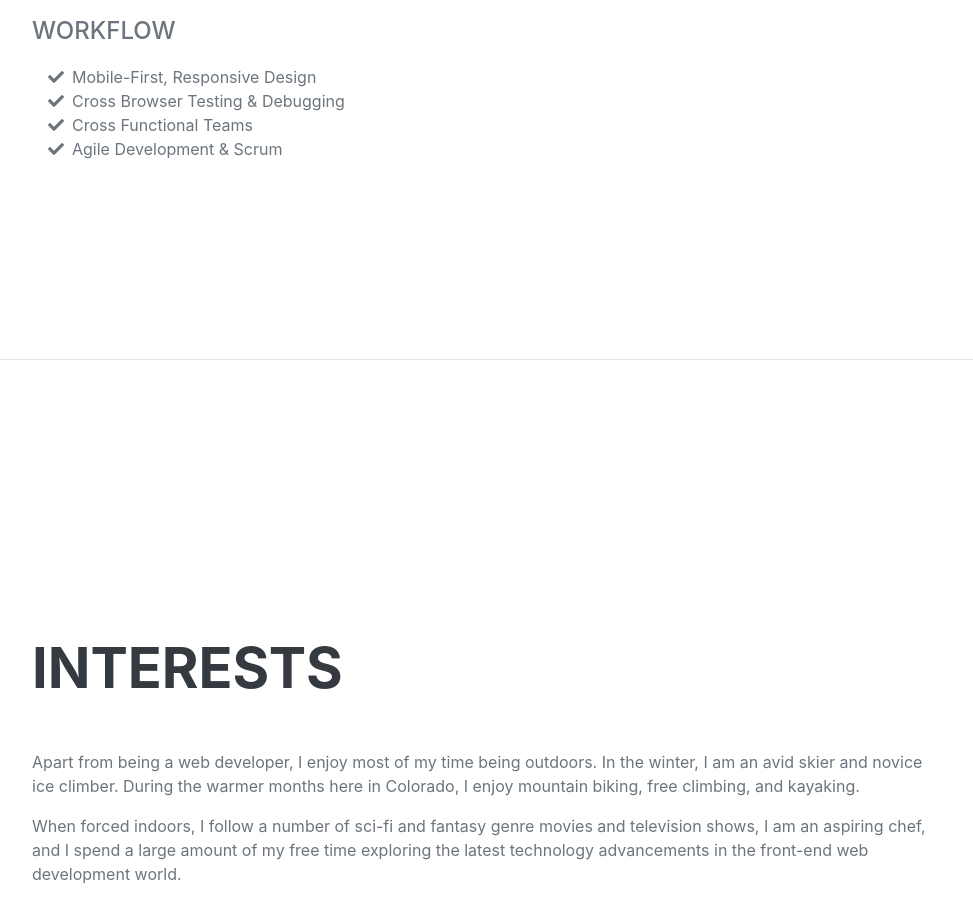
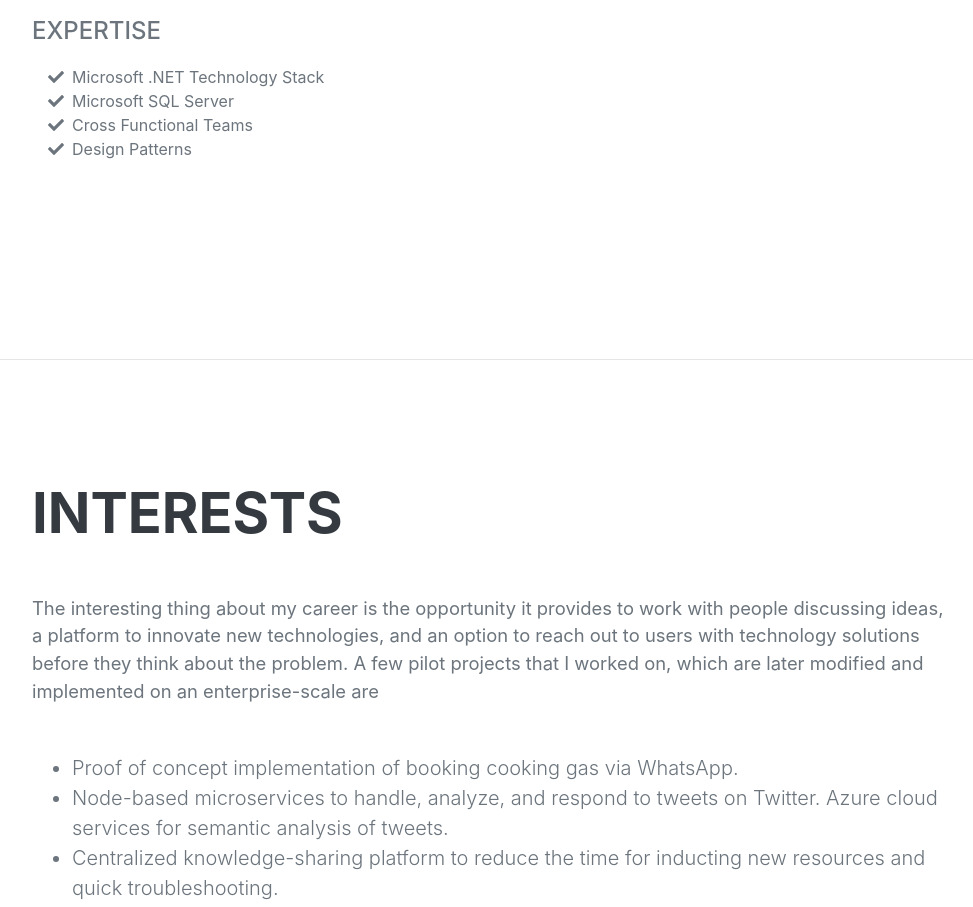
Before and after one commit to devisruthi/portfolio1, a plain HTML site: page index.html in a window 1280 px wide. Shown: the part 3764-4671 px from the top of the page, without its empty margins (288-1261 px from the left). Drawn offline with nearby package versions, Linux system fonts and the light colour scheme; a web font is replaced by a local one.

Commit message:
Add interests section

```diff
--- a/index.html
+++ b/index.html
@@ -107,23 +107,6 @@
                     </ul>
                 </p>
                 <div id="text" style="display: none">
-                    <p class="lead mb-5">
-                        One thing I love about my career is the opportunity it provides to work with people discussing
-                        ideas, a platform to innovate new technologies, and an option to reach out to users with
-                        technology solutions before they think about the problem.
-                        A few pilot projects that I worked on, which are later modified and implemented on an
-                        enterprise-scale are
-                        <ul class="lead mb-5">
-                            <li> Proof of concept implementation of booking cooking gas via WhatsApp.</li>
-                            <li> Node-based microservices to handle, analyze, and respond to tweets on Twitter. Azure
-                                cloud services for semantic analysis of tweets.</li>
-                            <li> Centralized knowledge-sharing platform to reduce the time for inducting new resources
-                                and quick troubleshooting.</li>
-                            <li> Projects using SQL Partitioning, File management with RBS / Simple Store / File tables
-                                / Object store, Abobe Interactive Smart form to reduce the number of end-user licenses,
-                                Test-Driven Development, and load testing with JMeter, etc.</li>
-                        </ul>
-                    </p>
 
                     <p class="lead mb-5">
                         I am also a SAP certified Developer associate. I have 3 years industry experience working with
@@ -258,15 +241,15 @@
                     <li class="list-inline-item"><i class="fab fa-grunt"></i></li>
                     <li class="list-inline-item"><i class="fab fa-npm"></i></li>
                 </ul>
-                <div class="subheading mb-3">Workflow</div>
+                <div class="subheading mb-3">Expertise</div>
                 <ul class="fa-ul mb-0">
                     <li>
                         <span class="fa-li"><i class="fas fa-check"></i></span>
-                        Mobile-First, Responsive Design
+                        Microsoft .NET Technology Stack
                     </li>
                     <li>
                         <span class="fa-li"><i class="fas fa-check"></i></span>
-                        Cross Browser Testing & Debugging
+                        Microsoft SQL Server
                     </li>
                     <li>
                         <span class="fa-li"><i class="fas fa-check"></i></span>
@@ -274,29 +257,15 @@
                     </li>
                     <li>
                         <span class="fa-li"><i class="fas fa-check"></i></span>
-                        Agile Development & Scrum
+                        Design Patterns
                     </li>
                 </ul>
             </div>
         </section>
-        <hr class="m-0" />
-        <!-- Interests-->
-        <section class="resume-section" id="interests">
-            <div class="resume-section-content">
-                <h2 class="mb-5">Interests</h2>
-                <p>Apart from being a web developer, I enjoy most of my time being outdoors. In the winter, I am an avid
-                    skier and novice ice climber. During the warmer months here in Colorado, I enjoy mountain biking,
-                    free climbing, and kayaking.</p>
-                <p class="mb-0">When forced indoors, I follow a number of sci-fi and fantasy genre movies and television
-                    shows, I am an aspiring chef, and I spend a large amount of my free time exploring the latest
-                    technology advancements in the front-end web development world.</p>
-            </div>
-        </section>
-        <hr class="m-0" />
-        <!-- Awards-->
+        <!-- Awards
         <section class="resume-section" id="awards">
             <div class="resume-section-content">
-                <h2 class="mb-5">Awards & Certifications</h2>
+                <h2 class="mb-5">Projects</h2>
                 <ul class="fa-ul mb-0">
                     <li>
                         <span class="fa-li"><i class="fas fa-trophy text-warning"></i></span>
@@ -338,7 +307,31 @@
                     </li>
                 </ul>
             </div>
+        </section> -->
+        <hr class="m-0" />
+        <section class="resume-section" id="interests">
+            <div class="resume-section-content">
+                <h2 class="mb-5">Interests</h2>
+                <p class="lead mb-5">
+                    The interesting thing about my career is the opportunity it provides to work with people discussing
+                    ideas, a platform to innovate new technologies, and an option to reach out to users with
+                    technology solutions before they think about the problem.
+                    A few pilot projects that I worked on, which are later modified and implemented on an
+                    enterprise-scale are
+                    <ul class="lead mb-5">
+                        <li> Proof of concept implementation of booking cooking gas via WhatsApp.</li>
+                        <li> Node-based microservices to handle, analyze, and respond to tweets on Twitter. Azure
+                            cloud services for semantic analysis of tweets.</li>
+                        <li> Centralized knowledge-sharing platform to reduce the time for inducting new resources
+                            and quick troubleshooting.</li>
+                        <li> Projects using SQL Partitioning, File management with RBS / Simple Store / File tables
+                            / Object store, Abobe Interactive Smart form to reduce the number of end-user licenses,
+                            Test-Driven Development, and load testing with JMeter, etc.</li>
+                    </ul>
+                </p>
+            </div>
         </section>
+        <hr class="m-0" />
         <section class="resume-section" id="contact">
             <div class="resume-section-content">
                 <h2 class="mb-5">Contact</h2>
```
